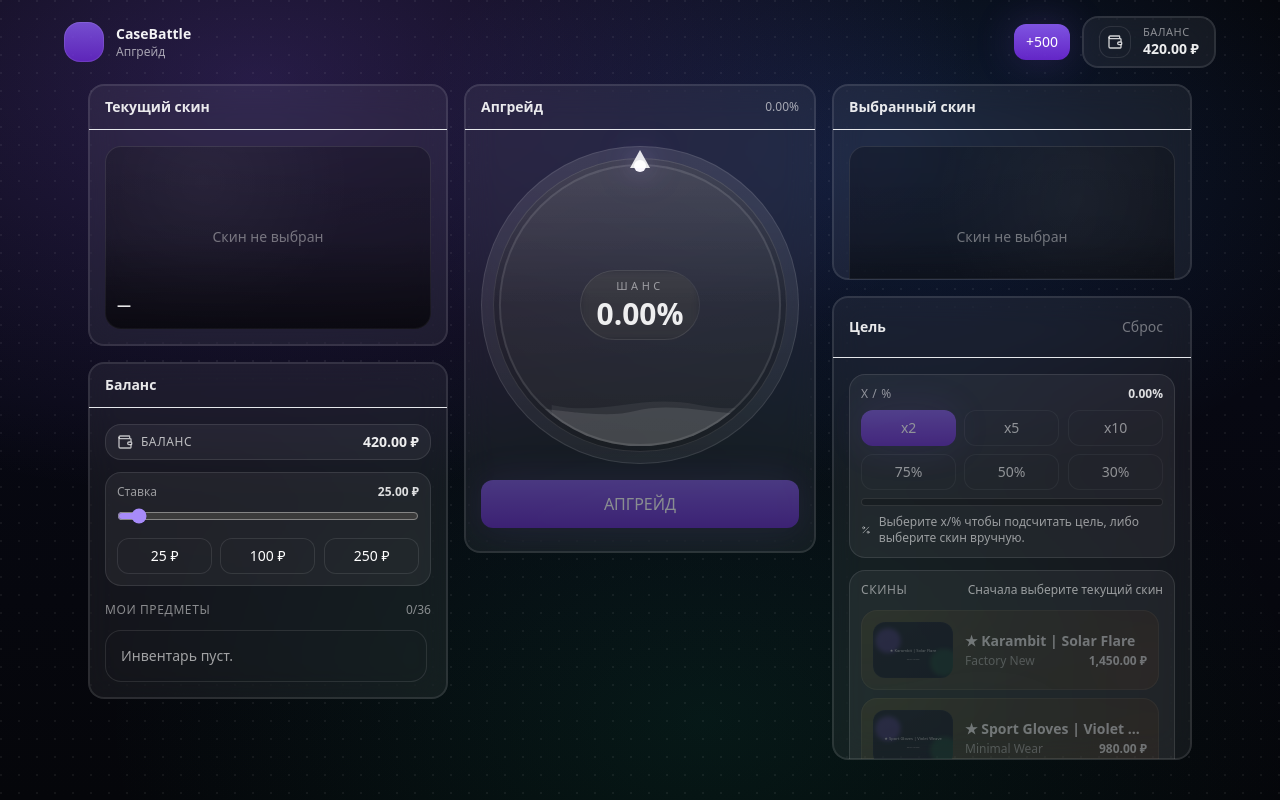
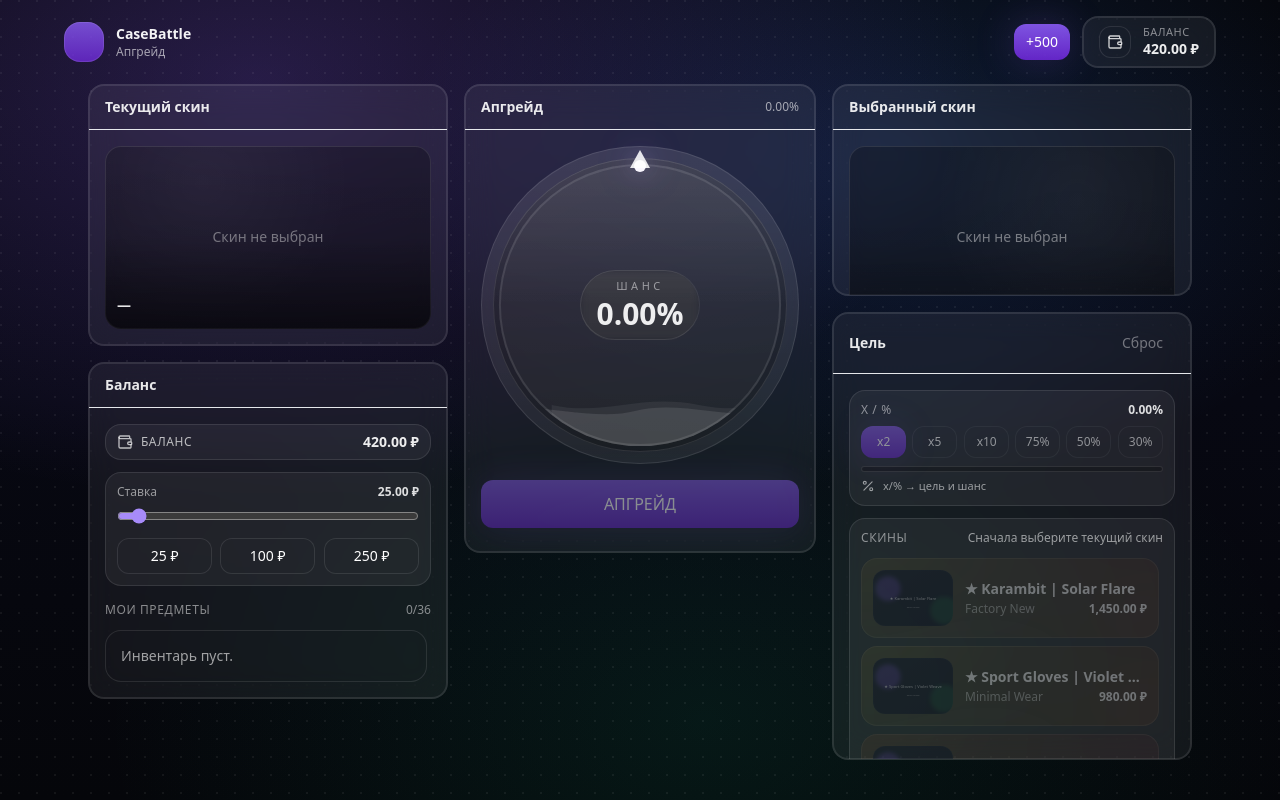
Before and after one commit to ivantodosiks-png/Case-Battle, a Next.js app: page / in a window 1280 px wide. Built offline with nearby package versions, Linux system fonts and the light colour scheme.

Commit message:
Refine TargetPreview and UpgradeControls components: enhance UI elements for better clarity, adjust button layouts for improved accessibility, and update gradient backgrounds for a more polished appearance. This update aims to streamline user interactions and enhance visual consistency.

```diff
--- a/src/components/upgrade/target-preview.tsx
+++ b/src/components/upgrade/target-preview.tsx
@@ -29,18 +29,32 @@ export function TargetPreview() {
           </div>
         ) : null}
         <div className="relative aspect-[16/9] w-full overflow-hidden rounded-2xl bg-black/25 ring-soft">
+          {skin ? (
+            <div
+              className="absolute -inset-24 opacity-60 blur-2xl"
+              style={{
+                background: `radial-gradient(circle at 20% 25%, ${skin.gradient.from}66, transparent 55%),
+                  radial-gradient(circle at 80% 60%, ${skin.gradient.to}55, transparent 52%)`,
+              }}
+            />
+          ) : null}
           <div
             className="absolute inset-0 opacity-70"
             style={{ background: "radial-gradient(circle at 70% 30%, rgba(255,255,255,0.06), transparent 55%)" }}
           />
           {skin?.image ? (
-            <Image src={skin.image} alt={skin.name} fill className="object-contain p-2 opacity-100 saturate-110 contrast-110 drop-shadow-[0_14px_28px_rgba(0,0,0,0.55)]" />
+            <Image
+              src={skin.image}
+              alt={skin.name}
+              fill
+              className="object-contain p-1.5 opacity-100 brightness-125 contrast-125 drop-shadow-[0_18px_34px_rgba(0,0,0,0.75)]"
+            />
           ) : (
             <div className="absolute inset-0 grid place-items-center">
               <div className="text-sm text-white/45">Скин не выбран</div>
             </div>
           )}
-          <div className="absolute inset-0 bg-gradient-to-t from-black/55 via-black/10 to-transparent" />
+          <div className="absolute inset-0 bg-gradient-to-t from-black/35 via-black/5 to-transparent" />
           <div className="absolute bottom-3 left-3 right-3">
             <div className="flex items-center justify-between gap-3">
               <div className="min-w-0 truncate text-sm font-semibold text-white/90">{skin ? skin.name : "—"}</div>
--- a/src/components/upgrade/upgrade-controls.tsx
+++ b/src/components/upgrade/upgrade-controls.tsx
@@ -57,39 +57,72 @@ export function UpgradeControls() {
             </div>
           </div>
 
-          <div className="mt-2 grid grid-cols-3 gap-2">
-            <Button size="sm" variant={Number(multiplier) === 2 ? "primary" : "secondary"} onClick={() => setMultiplier(2)} disabled={!bet}>
+          <div className="mt-2 grid grid-cols-6 gap-1.5">
+            <Button
+              size="sm"
+              className="h-8 px-2 text-xs"
+              variant={Number(multiplier) === 2 ? "primary" : "secondary"}
+              onClick={() => setMultiplier(2)}
+              disabled={!bet}
+            >
               x2
             </Button>
-            <Button size="sm" variant={Number(multiplier) === 5 ? "primary" : "secondary"} onClick={() => setMultiplier(5)} disabled={!bet}>
+            <Button
+              size="sm"
+              className="h-8 px-2 text-xs"
+              variant={Number(multiplier) === 5 ? "primary" : "secondary"}
+              onClick={() => setMultiplier(5)}
+              disabled={!bet}
+            >
               x5
             </Button>
-            <Button size="sm" variant={Number(multiplier) === 10 ? "primary" : "secondary"} onClick={() => setMultiplier(10)} disabled={!bet}>
+            <Button
+              size="sm"
+              className="h-8 px-2 text-xs"
+              variant={Number(multiplier) === 10 ? "primary" : "secondary"}
+              onClick={() => setMultiplier(10)}
+              disabled={!bet}
+            >
               x10
             </Button>
-          </div>
-
-          <div className="mt-2 grid grid-cols-3 gap-2">
-            <Button size="sm" variant={Math.round(chancePct) === 75 ? "primary" : "secondary"} onClick={() => setMultiplier(1 / 0.75)} disabled={!bet}>
+            <Button
+              size="sm"
+              className="h-8 px-2 text-xs"
+              variant={Math.round(chancePct) === 75 ? "primary" : "secondary"}
+              onClick={() => setMultiplier(1 / 0.75)}
+              disabled={!bet}
+            >
               75%
             </Button>
-            <Button size="sm" variant={Math.round(chancePct) === 50 ? "primary" : "secondary"} onClick={() => setMultiplier(2)} disabled={!bet}>
+            <Button
+              size="sm"
+              className="h-8 px-2 text-xs"
+              variant={Math.round(chancePct) === 50 ? "primary" : "secondary"}
+              onClick={() => setMultiplier(2)}
+              disabled={!bet}
+            >
               50%
             </Button>
-            <Button size="sm" variant={Math.round(chancePct) === 30 ? "primary" : "secondary"} onClick={() => setMultiplier(1 / 0.3)} disabled={!bet}>
+            <Button
+              size="sm"
+              className="h-8 px-2 text-xs"
+              variant={Math.round(chancePct) === 30 ? "primary" : "secondary"}
+              onClick={() => setMultiplier(1 / 0.3)}
+              disabled={!bet}
+            >
               30%
             </Button>
           </div>
 
-          <div className="mt-2 h-2 overflow-hidden rounded-full bg-black/25 ring-soft">
+          <div className="mt-2 h-1.5 overflow-hidden rounded-full bg-black/25 ring-soft">
             <div
               className="h-full bg-gradient-to-r from-emerald-400/70 via-sky-400/55 to-violet-400/70"
               style={{ width: `${clamp(chancePct, 0, 100)}%` }}
             />
           </div>
 
-          <div className="mt-2 flex items-center gap-2 text-xs text-white/55">
-            <Percent className="h-3.5 w-3.5" /> Выберите x/% чтобы подсчитать цель, либо выберите скин вручную.
+          <div className="mt-1.5 flex items-center gap-2 text-[11px] text-white/55">
+            <Percent className="h-3.5 w-3.5" /> x/% → цель и шанс
           </div>
         </div>
 
```
